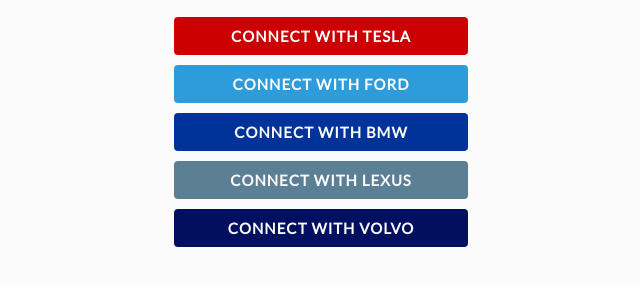
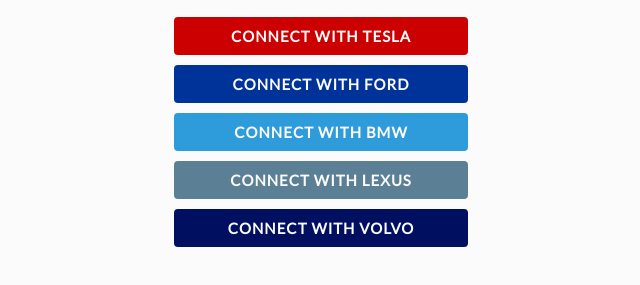
Before and after one commit to smartcar/javascript-sdk, a website: page demo/index.html in a window 1280 px wide. Shown: the part 163-448 px from the top of the page, without its empty margins (319-959 px from the left). Drawn offline with nearby package versions, Linux system fonts and the light colour scheme; files that its build step writes are made by us from their sources.

Commit message:
Refactor SDK

```diff
--- a/demo/index.html
+++ b/demo/index.html
@@ -4,7 +4,6 @@
 
     <title>Demo App</title>
     <link href='https://fonts.googleapis.com/css?family=Lato&subset=latin,latin-ext' rel='stylesheet' type='text/css'>
-
     <link rel="stylesheet" type="text/css" href="https://cdnjs.cloudflare.com/ajax/libs/skeleton/2.0.4/skeleton.min.css">
 
     <style>
@@ -20,18 +19,6 @@
 
       .container {
         margin-top: 100px;
-      }
-
-      .connect-button {
-        color: #FBFBFB;
-        background: #E74C3C;
-        border: 0;
-        display: block;
-        font-size: 15px;
-      }
-
-      .connect-button:hover {
-        color: #FBFBFB;
       }
     </style>
   </head>
@@ -56,11 +43,18 @@
 
     <script src="scripts/sdk.js"></script>
     <script>
-      SDK.init({
+      Smartcar.init({
         clientId: 'ab3f8354-49ed-4670-8f53-e8300d65b387',
         redirectUri: 'http://localhost:5000/callback',
-        scope: ['read_vehicle_info', 'read_odometer']
+        scope: ['read_vehicle_info', 'read_odometer'],
+        selector: 'smartcar-buttons',
+        grantType: 'token',
+        callback: function() {
+          Smartcar.generateButtons(function() {
+            console.log('buttons generated');
+          });
+        }
       });
-   </script>
+    </script>
   </body>
 </html>
--- /dev/null
+++ b/src/callback.js
@@ -0,0 +1,2 @@
+window.opener.location.reload();
+window.close();
--- a/src/sdk.js
+++ b/src/sdk.js
@@ -1,77 +1,145 @@
-// Smartcar SDK
+// Smartcar JS SDK
 
-var SDK = (function(window, undefined) {
-  var SDK = {};
+var Smartcar = (function(window, undefined) {
+  var Smartcar = {};
 
-  var oemConfig = {
+  // OEM static configuration
+  Smartcar.oemConfig = {
     tesla: {  color: '#CC0000' },
-    ford: {   color: '#2E9BDA' },
-    bmw: {    color: '#003399' },
+    ford: {   color: '#003399' },
+    bmw: {    color: '#2E9BDA' },
     lexus: {  color: '#5B7F95' },
     volvo: {  color: '#000F60' }
   };
 
-  SDK.init = function(options) {
+  // Sets default popup window size
+  var wnd_settings = {
+    width: 430,
+    height: 500,
+  };
+
+  wnd_settings.left = window.screenX + (window.outerWidth - wnd_settings.width) / 2;
+  wnd_settings.top = window.screenY + (window.outerHeight - wnd_settings.height) / 8;
+
+  var wnd_options = 'width=' + wnd_settings.width + ',height=' + wnd_settings.height;
+  wnd_options += ',toolbar=0,scrollbars=1,status=1,resizable=1,location=1,menuBar=0';
+  wnd_options += ',left=' + wnd_settings.left + ',top=' + wnd_settings.top;
+
+  /**
+   * Initializes Smartcar Object
+   *
+   * @param  {String} options the sdk configuration object
+   * @param  {String} options.clientId app client ID
+   * @param  {String} options.redirectUri app redirect URI
+   * @param  {String} options.selector id of buttons container div
+   * @param  {String} options.scope app oauth scope
+   * @param  {String} options.grantType oauth grant type -> defaults to 'code'
+   * @param  {Boolean} options.popup shows oauth dialog popup if true
+   * @param  {Array} options.oems oems to generate buttons for
+   * @param  {Boolean} options.approvalPrompt forces permission screen if true
+   * @param  {Function} options.callback optional callback
+   */
+  Smartcar.init = function(options) {
     this.clientId = options.clientId;
     this.redirectUri = options.redirectUri;
     this.scope = options.scope;
-    this.oems = options.oems || Object.keys(oemConfig);
-    this.buttons();
+    this.selector = options.selector;
+    this.grantType = options.grantType || 'code';
+    this.popup = options.popup || true;
+    this.oems = options.oems || Object.keys(Smartcar.oemConfig);
+    this.approvalPrompt = options.forcePrompt ? 'force' : 'auto';
+
+    if(options.callback) {
+      options.callback();
+    }
   };
 
-  SDK.generateLinks = function() {
-    var self = this;
-    return this.oems.map(function(oemName) {
-      var oem = oemConfig[oemName];
-      oem.name = oemName;
-      oem.link = 'https://' + oemName
-        + '.smartcar.com/oauth/authorize?'
-        + 'response_type=token'
-        + '&client_id=' + self.clientId
-        + '&redirect_uri=' + encodeURIComponent(self.redirectUri)
-        + '&scope=' + encodeURIComponent(self.scope.join(' '))
-        + '&approval_prompt=auto';
-      return oem;
+  /**
+   * Generates an object with OAuth URL given a single OEM name
+   *
+   * @param  {String} oemName tesla|ford|bmw|lexus|volvo
+   * @return {Object} oem object with link property
+   */
+  Smartcar.generateLink = function(oemName) {
+    var oem = Smartcar.oemConfig[oemName];
+    oem.name = oemName;
+    oem.link = 'https://' + oemName
+      + '.smartcar.com/oauth/authorize?'
+      + 'response_type=' + this.grantType
+      + '&client_id=' + this.clientId
+      + '&redirect_uri=' + encodeURIComponent(this.redirectUri)
+      + '&scope=' + encodeURIComponent(this.scope.join(' '))
+      + '&approval_prompt=' + this.approvalPrompt;
+    return oem;
+  };
+
+  /**
+   * Returns mapped out oem object with links
+   *
+   * @param  {Object} oems
+   * @return {Array} array of oem objects
+   */
+  Smartcar.generateLinks = function(oems) {
+    return oems.map(function(oemName) {
+      return Smartcar.generateLink(oemName);
     });
   };
 
-  SDK.buttons = function() {
-    var self = this, html = '';
+  /**
+   * Create buttons and insert into DOM
+   *
+   * @param {Function} done optional callback
+   */
+  Smartcar.generateButtons = function(done) {
+    var html = '';
+    var append = document.getElementById(this.selector);
 
-    var append = document.getElementById('smartcar-buttons');
+    var oems = this.generateLinks(this.oems);
 
-    this.oems = this.generateLinks();
-    this.oems.forEach(function(oem) {
+    oems.forEach(function(oem) {
       html += '<a id="'
-        + oem.name + 'Button" href="'
-        + oem.link
-        + '" class="button connect-button" style="background-color:'
-        + oem.color + '">Connect with '
-        + oem.name + '</a>';
+        + oem.name + '-button" href="' + oem.link
+        + '" class="button connect-button" style="color: #FBFBFB;'
+        + 'border:0;display:block;font-size:15px;background-color:'
+        + oem.color
+        + '">Connect with ' + oem.name + '</a>';
     });
 
     append.innerHTML = html;
 
-    this.oems.forEach(function(oem) {
-      document.getElementById(oem.name + 'Button').addEventListener('click', function(event) {
+    // Register popup events if enabled
+    if(this.popup) {
+      Smartcar.registerPopups(oems);
+    }
+
+    if(done) {
+      done();
+    }
+  };
+
+  /**
+   * Registers popup click handlers for given OEM objects
+   *
+   * @param  {Array} oems oem array
+   */
+  Smartcar.registerPopups = function(oems) {
+    oems.forEach(function(oem) {
+      document.getElementById(oem.name + '-button').addEventListener('click', function(event) {
         event.preventDefault();
-        var wnd_settings = {
-          width: 430,
-          height: 500,
-        };
-        wnd_settings.left = window.screenX + (window.outerWidth - wnd_settings.width) / 2;
-        wnd_settings.top = window.screenY + (window.outerHeight - wnd_settings.height) / 8;
-        var wnd_options = 'width=' + wnd_settings.width + ',height=' + wnd_settings.height;
-        wnd_options += ',toolbar=0,scrollbars=1,status=1,resizable=1,location=1,menuBar=0';
-        wnd_options += ',left=' + wnd_settings.left + ',top=' + wnd_settings.top;
-
-        window.open(this.href, 'Login with ' + oem.name, wnd_options);
+        Smartcar.openDialog(oem.name);
       });
     });
-
   };
 
-  SDK.callback = function() {};
+  /**
+   * Opens a dialog for a specific OEM
+   *
+   * @param  {String} oemName oem name
+   */
+  Smartcar.openDialog = function(oemName) {
+    var href = this.generateLink(oemName).link;
+    window.open(href, 'Login with ' + oemName, wnd_options);
+  };
 
-  return SDK;
+  return Smartcar;
 })(window);
```
